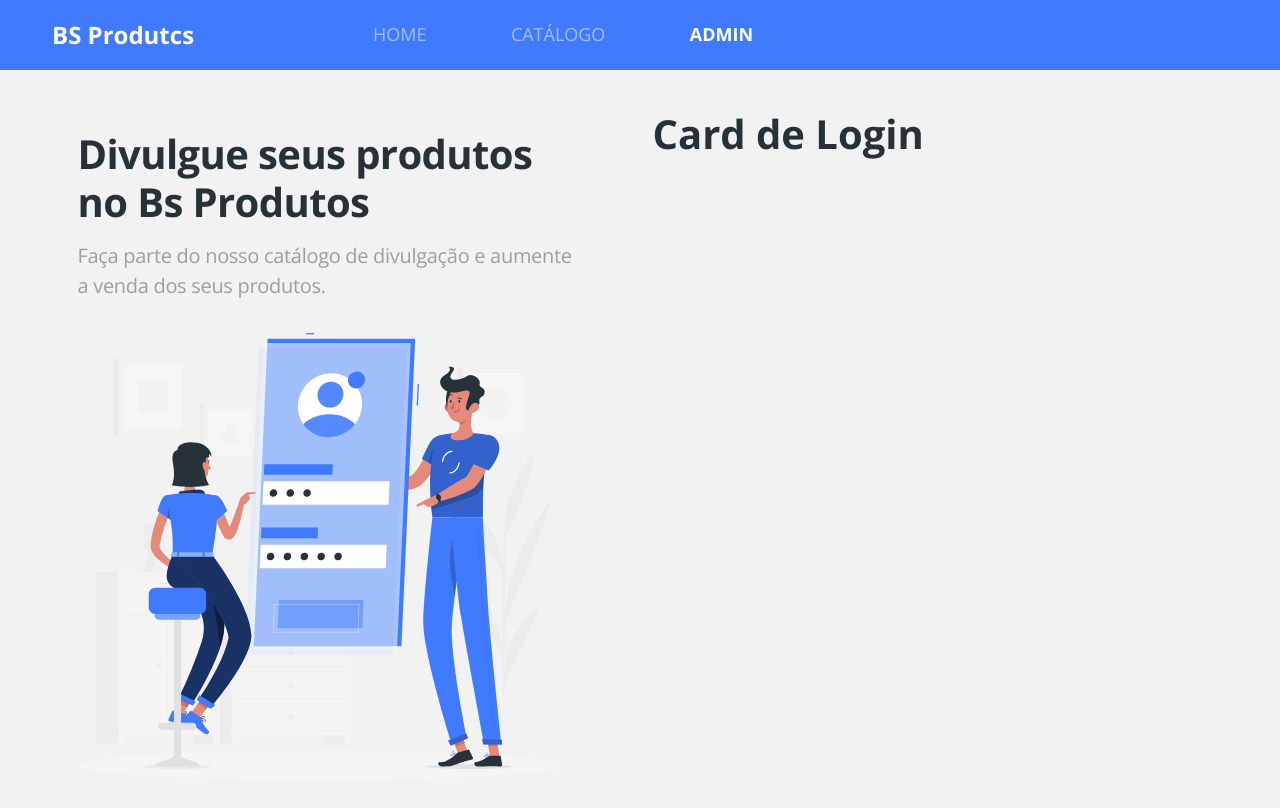
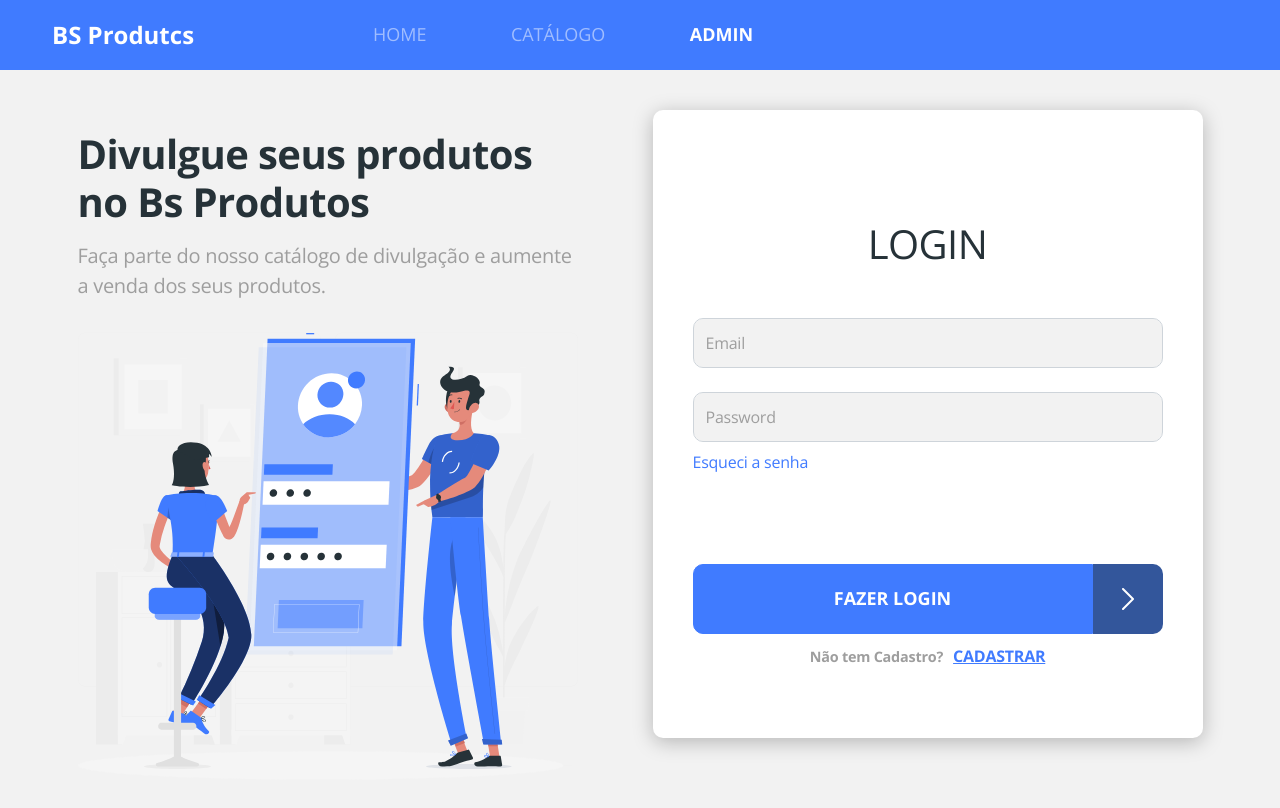
Before and after one commit to Brunostaine/dscatalog, a React (Create React App) app in the folder frontend/: page /admin/auth/login in a window 1280 px wide. Shown: the top 808 px of the page. Built offline with nearby package versions, Linux system fonts and the light colour scheme; no server answers.

Commit message:
login styles

```diff
--- a/frontend/src/App.css
+++ b/frontend/src/App.css
@@ -25,3 +25,15 @@ a:hover {
     box-shadow: 0px 4px 20px rgba(0, 0, 0, 0.25);
     border-radius: 10px;
 }
+
+.base-input {
+    border-radius: 10px;
+    font-size: 1em;
+    letter-spacing: -0.015em;
+    color: #263238;
+    height: 50px;
+  }
+
+  .base-input::placeholder {
+    color: #9E9E9E;
+  }
--- a/frontend/src/AppRoutes.tsx
+++ b/frontend/src/AppRoutes.tsx
@@ -3,6 +3,7 @@ import { BrowserRouter, Routes, Route } from "react-router-dom";
 import Navbar from "./components/Navbar";
 import Admin from "./pages/Admin";
 import Auth from "./pages/Admin/Auth";
+import Login from "./pages/Admin/Auth/Login";
 import Catalog from "./pages/Catalog";
 import Home from "./pages/Home";
 import ProductDetails from "./pages/ProductDetails";
@@ -25,7 +26,7 @@ const AppRoutes = () => {
                 </Route>
 
                 <Route path="/admin/auth" element={<Auth />}>
-                    <Route path="/admin/auth/login" element={<h1>Card de Login</h1>} />
+                    <Route path="/admin/auth/login" element={<Login />} />
                     <Route path="/admin/auth/signup" element={<h1>Card de Signup</h1>} />
                     <Route path="/admin/auth/recover" element={<h1>Card de Recover</h1>} />
                 </Route>
--- a/frontend/src/components/ButtonIcon/styles.css
+++ b/frontend/src/components/ButtonIcon/styles.css
@@ -1,35 +1,37 @@
-.btn-container{
+.btn-container {
     display: flex;
 }
 
-.btn-container button{
+.btn-container button {
+    width: calc(100% - 50px);
     border-radius: 10px 0 0 10px;
 }
 
 .btn h6 {
-    color: #FFF;
+    color: #fff;
     font-size: 12px;
     text-transform: uppercase;
 }
 
-.btn-icon-container{
+.btn-icon-container {
     display: flex;
     justify-content: center;
     align-items: center;
     width: 50px;
     height: 50px;
-    background-color: #33569B;
+    background-color: #33569b;
     border-radius: 0 10px 10px 0;
-    color: #FFF;
+    color: #fff;
 }
 
 @media (min-width: 576px) {
-
-    .btn-icon-container{
-
+    .btn-icon-container {
         width: 70px;
         height: 70px;
+    }
 
+    .btn-container button {
+        width: calc(100% - 70px);
     }
 
     .btn h6 {
--- /dev/null
+++ b/frontend/src/pages/Admin/Auth/Login/index.tsx
@@ -0,0 +1,44 @@
+import { Link } from "react-router-dom";
+import ButtonIcon from "../../../../components/ButtonIcon/index";
+
+import "./styles.css";
+
+const Login = () => {
+    return (
+        <div className="base-card login-card">
+            <h1>LOGIN</h1>
+            <form>
+                <div className="mb-4">
+                    <input
+                        type="text"
+                        className="form-control base-input"
+                        placeholder="Email"
+                        name="username"
+                    />
+                </div>
+                <div className="mb-2">
+                    <input
+                        type="password"
+                        className="form-control base-input "
+                        placeholder="Password"
+                        name="password"
+                    />
+                </div>
+                <Link to="/admin/auth/recover" className="login-link-recover">
+                    Esqueci a senha
+                </Link>
+                <div className="login-submit">
+                    <ButtonIcon text="Fazer login" />
+                </div>
+                <div className="signup-container">
+                    <span className="not-registered">Não tem Cadastro?</span>
+                    <Link to="/admin/auth/register" className="login-link-register">
+                        CADASTRAR
+                    </Link>
+                </div>
+            </form>
+        </div>
+    );
+};
+
+export default Login;
--- /dev/null
+++ b/frontend/src/pages/Admin/Auth/Login/styles.css
@@ -0,0 +1,57 @@
+.login-card {
+    padding: 20px;
+    font-size: 16px;
+}
+
+.login-card h1 {
+    font-weight: normal;
+    font-size: 2.5em;
+    text-align: center;
+    letter-spacing: -0.015em;
+    color: #263238;
+    text-transform: uppercase;
+    margin-top: 70px;
+    margin-bottom: 50px;
+}
+
+.login-link-recover {
+    font-size: 1em;
+    letter-spacing: -0.015em;
+    color: #407bff;
+    display: block;
+    margin-bottom: 90px;
+}
+
+.login-link-register {
+    font-weight: bold;
+    font-size: 1em;
+    text-align: center;
+    letter-spacing: -0.015em;
+    text-decoration-line: underline;
+    color: #407bff;
+    margin-left: 10px;
+}
+
+.login-submit {
+    margin-bottom: 10px;
+}
+
+.not-registered {
+    font-weight: bold;
+    font-size: .9em;
+    text-align: center;
+    letter-spacing: -0.015em;
+    color: #9e9e9e;
+}
+
+.signup-container {
+    text-align: center;
+    margin-bottom: 30px;
+}
+
+@media (min-width: 576px) {
+    .login-card {
+        padding: 40px;
+    }
+
+}
```
